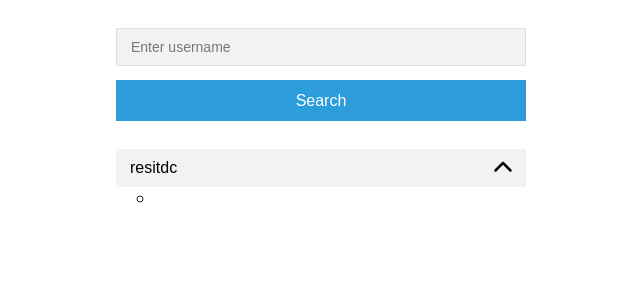
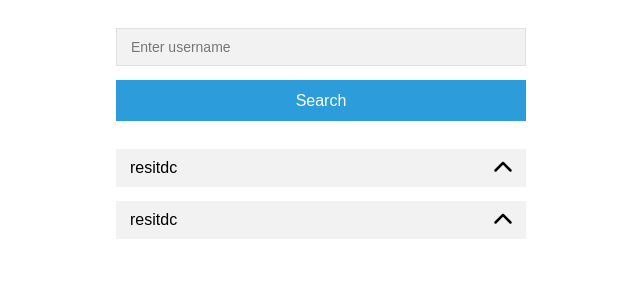
Before and after one commit to resitdc/github-repositories-explorer, a React (Create React App) app: page / in a window 1280 px wide. Shown: the top 300 px of the page, without its empty margins (319-959 px from the left). Built offline with nearby package versions, Linux system fonts and the light colour scheme; no server answers.

Commit message:
Add UserButton component

```diff
--- a/src/assets/styles/components/_github.scss
+++ b/src/assets/styles/components/_github.scss
@@ -7,6 +7,9 @@ ul.users {
 .user {
   width: 100%;
   position: relative;
+  &:not(:last-child) {
+    margin-bottom: 14px;
+  }
   & &-head {
     width: 100%;
     background-color: var(--color-gray-1);
--- a/src/pages/Home/index.tsx
+++ b/src/pages/Home/index.tsx
@@ -87,11 +87,14 @@ const Home: React.FC = () => {
               >
                 <div className="user-name">resitdc</div>
               </button>
-              <div className="user-repos">
-                <ul>
-                  <li></li>
-                </ul>
-              </div>
+            </li>
+            <li className="user active">
+              <button
+                type="button"
+                className="user-head"
+              >
+                <div className="user-name">resitdc</div>
+              </button>
             </li>
           </ul>
         </div>
```
Also changed, not shown: src/components/atoms/UserButton/index.tsx (added, +35 -0 lines).
